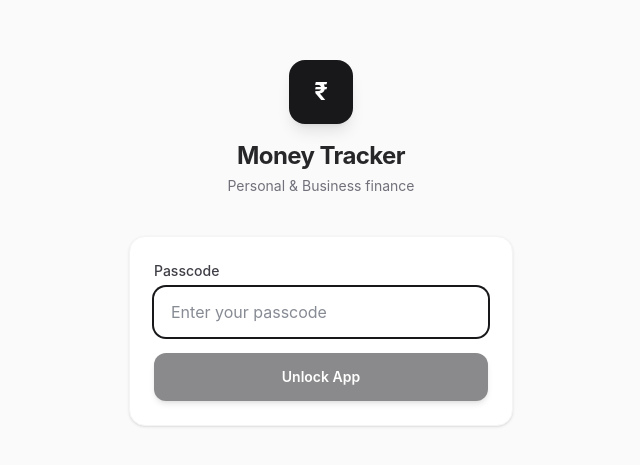
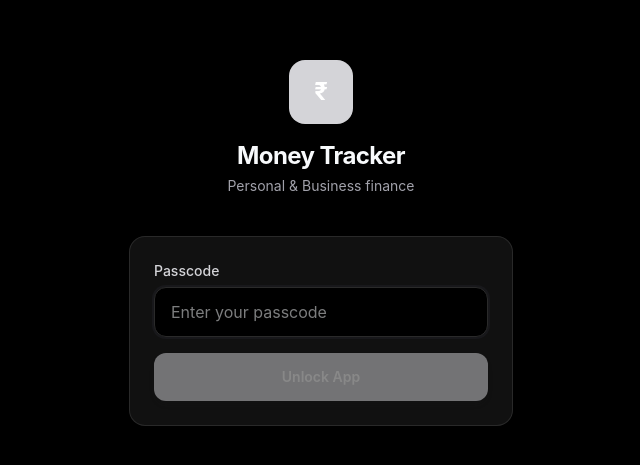
Before and after one commit to FarhanK20-hub/Money-Tracker, a Next.js app: page /login in a window 1280 px wide. Shown: the part 157-622 px from the top of the page, without its empty margins (319-959 px from the left). Built offline with nearby package versions, Linux system fonts and the light colour scheme.

Commit message:
feat: add dark/light mode toggle with default dark theme

```diff
--- a/package.json
+++ b/package.json
@@ -12,7 +12,9 @@
     "@opentelemetry/api": "^1.9.1",
     "dotenv": "^17.4.2",
     "framer-motion": "^13.3.0",
+    "lucide-react": "^1.46.0",
     "next": "16.3.5",
+    "next-themes": "^0.4.6",
     "react": "19.2.8",
     "react-dom": "19.2.8",
     "recharts": "^3.10.1"
--- a/src/app/dashboard/page.tsx
+++ b/src/app/dashboard/page.tsx
@@ -9,6 +9,7 @@ import StatCard from '@/components/StatCard';
 import SpendingDonut from '@/components/SpendingDonut';
 import TransactionCard from '@/components/TransactionCard';
 import { deleteTransaction } from '@/lib/firestore';
+import ThemeToggle from '@/components/ThemeToggle';
 
 export default function DashboardPage() {
   return (
@@ -60,12 +61,15 @@ function DashboardContent() {
               {new Date().toLocaleDateString('en-IN', { weekday: 'long', day: 'numeric', month: 'long' })}
             </p>
           </div>
+          <div className="flex items-center gap-3">
+            <ThemeToggle />
             <button
               onClick={signOut}
               className="text-[11px] text-zinc-500 dark:text-zinc-400 hover:text-zinc-800 dark:hover:text-zinc-100 font-semibold transition-colors px-3 py-1.5 rounded-full hover:bg-zinc-100 dark:hover:bg-white/5 active:scale-95"
             >
               Sign out
             </button>
+          </div>
         </div>
       </header>
 
--- a/src/app/globals.css
+++ b/src/app/globals.css
@@ -1,4 +1,5 @@
 @import "tailwindcss";
+@custom-variant dark (&:is(.dark *));
 
 @theme inline {
   --color-background: var(--background);
@@ -52,8 +53,7 @@
   --text-muted: #94a3b8;
 }
 
-@media (prefers-color-scheme: dark) {
-  :root {
+.dark {
   --background: #000000;
   --foreground: #f8fafc;
 
@@ -64,7 +64,6 @@
   --text-primary: #f8fafc;
   --text-secondary: #a1a1aa;
   --text-muted: #71717a;
-  }
 }
 
 /* ── Base ──────────────────────────────────────────────────────────── */
@@ -83,65 +82,63 @@ body {
 
 /* ── Dark-mode component overrides ────────────────────────────────── */
 
-@media (prefers-color-scheme: dark) {
 /* Cards */
-  .dark-card {
+.dark .dark-card {
   background: var(--surface-1) !important;
   border-color: var(--border-color) !important;
 }
 
 /* Nav */
-  .dark-nav {
+.dark .dark-nav {
   background: color-mix(in srgb, var(--surface-1) 95%, transparent) !important;
   border-color: var(--border-color) !important;
 }
 
 /* Inputs */
-  .dark-input {
+.dark .dark-input {
   background: var(--surface-2) !important;
   border-color: var(--border-color) !important;
   color: var(--text-primary) !important;
 }
 
 /* Header */
-  .dark-header {
+.dark .dark-header {
   background: color-mix(in srgb, var(--background) 95%, transparent) !important;
   border-color: var(--border-color) !important;
 }
 
 /* Invert light backgrounds for zinc shades */
-  .bg-white { background-color: var(--surface-1) !important; }
-  .bg-zinc-50 { background-color: var(--background) !important; }
-  .bg-zinc-100 { background-color: var(--surface-2) !important; }
-  .bg-zinc-200 { background-color: var(--surface-3) !important; }
-  .border-zinc-100 { border-color: var(--border-color) !important; }
-  .border-zinc-200 { border-color: var(--surface-3) !important; }
+.dark .bg-white { background-color: var(--surface-1) !important; }
+.dark .bg-zinc-50 { background-color: var(--background) !important; }
+.dark .bg-zinc-100 { background-color: var(--surface-2) !important; }
+.dark .bg-zinc-200 { background-color: var(--surface-3) !important; }
+.dark .border-zinc-100 { border-color: var(--border-color) !important; }
+.dark .border-zinc-200 { border-color: var(--surface-3) !important; }
 
 /* Text */
-  .text-zinc-800 { color: var(--text-primary) !important; }
-  .text-zinc-700 { color: #d4d4d8 !important; }
-  .text-zinc-600 { color: var(--text-secondary) !important; }
-  .text-zinc-500 { color: var(--text-secondary) !important; }
-  .text-zinc-400 { color: var(--text-muted) !important; }
-  .text-zinc-300 { color: #52525b !important; }
-  .text-zinc-900 { color: #f4f4f5 !important; }
+.dark .text-zinc-800 { color: var(--text-primary) !important; }
+.dark .text-zinc-700 { color: #d4d4d8 !important; }
+.dark .text-zinc-600 { color: var(--text-secondary) !important; }
+.dark .text-zinc-500 { color: var(--text-secondary) !important; }
+.dark .text-zinc-400 { color: var(--text-muted) !important; }
+.dark .text-zinc-300 { color: #52525b !important; }
+.dark .text-zinc-900 { color: #f4f4f5 !important; }
 
 /* Buttons */
-  .bg-zinc-800 { background-color: #e4e4e7 !important; }
-  .bg-zinc-800.text-white { color: #18181b !important; }
-  .hover\:bg-zinc-700:hover { background-color: #d4d4d8 !important; }
-  .bg-zinc-900 { background-color: #d4d4d8 !important; }
-  .hover\:bg-zinc-800:hover { background-color: #e4e4e7 !important; }
+.dark .bg-zinc-800 { background-color: #e4e4e7 !important; }
+.dark .bg-zinc-800.text-white { color: #18181b !important; }
+.dark .hover\:bg-zinc-700:hover { background-color: #d4d4d8 !important; }
+.dark .bg-zinc-900 { background-color: #d4d4d8 !important; }
+.dark .hover\:bg-zinc-800:hover { background-color: #e4e4e7 !important; }
 
 /* Stat cards */
-  .bg-personal-50\/60 { background-color: color-mix(in srgb, #0d9488 15%, transparent) !important; }
-  .bg-business-50\/60 { background-color: color-mix(in srgb, #d97706 15%, transparent) !important; }
-  .bg-pending-50\/60  { background-color: color-mix(in srgb, #f97316 15%, transparent) !important; }
+.dark .bg-personal-50\/60 { background-color: color-mix(in srgb, #0d9488 15%, transparent) !important; }
+.dark .bg-business-50\/60 { background-color: color-mix(in srgb, #d97706 15%, transparent) !important; }
+.dark .bg-pending-50\/60  { background-color: color-mix(in srgb, #f97316 15%, transparent) !important; }
 
 /* Spinner contrast */
-  .border-zinc-300 { border-color: #3f3f46 !important; }
-  .border-t-zinc-700 { border-top-color: #e4e4e7 !important; }
-}
+.dark .border-zinc-300 { border-color: #3f3f46 !important; }
+.dark .border-t-zinc-700 { border-top-color: #e4e4e7 !important; }
 
 /* ── Scrollbar ─────────────────────────────────────────────────────── */
 
--- a/src/app/layout.tsx
+++ b/src/app/layout.tsx
@@ -3,6 +3,7 @@ import { Outfit, JetBrains_Mono } from "next/font/google";
 import "./globals.css";
 import { AuthProvider } from "@/lib/auth-context";
 import { DataProvider } from "@/lib/data-context";
+import { ThemeProvider } from "@/components/ThemeProvider";
 
 const outfit = Outfit({
   variable: "--font-sans",
@@ -41,16 +42,18 @@ export const viewport: Viewport = {
 
 export default function RootLayout({ children }: { children: React.ReactNode }) {
   return (
-    <html lang="en" className={`${outfit.variable} ${jetbrains.variable} h-full antialiased`}>
+    <html lang="en" className={`${outfit.variable} ${jetbrains.variable} h-full antialiased`} suppressHydrationWarning>
       <head>
         <link rel="apple-touch-icon" href="/icons/icon-192.png" />
       </head>
       <body className="min-h-full flex flex-col bg-background text-foreground font-sans">
-        <AuthProvider>
-          <DataProvider>
-            {children}
-          </DataProvider>
-        </AuthProvider>
+        <ThemeProvider attribute="class" defaultTheme="dark" disableTransitionOnChange>
+          <AuthProvider>
+            <DataProvider>
+              {children}
+            </DataProvider>
+          </AuthProvider>
+        </ThemeProvider>
       </body>
     </html>
   );
--- /dev/null
+++ b/src/components/ThemeProvider.tsx
@@ -0,0 +1,8 @@
+'use client';
+
+import { ThemeProvider as NextThemesProvider } from 'next-themes';
+import { type ThemeProviderProps } from 'next-themes/dist/types';
+
+export function ThemeProvider({ children, ...props }: ThemeProviderProps) {
+  return <NextThemesProvider {...props}>{children}</NextThemesProvider>;
+}
--- /dev/null
+++ b/src/components/ThemeToggle.tsx
@@ -0,0 +1,33 @@
+'use client';
+
+import { useTheme } from 'next-themes';
+import { useEffect, useState } from 'react';
+import { Sun, Moon } from 'lucide-react';
+
+export default function ThemeToggle() {
+  const [mounted, setMounted] = useState(false);
+  const { theme, setTheme } = useTheme();
+
+  // useEffect only runs on the client, so now we can safely show the UI
+  useEffect(() => {
+    setMounted(true);
+  }, []);
+
+  if (!mounted) {
+    return <div className="w-8 h-8 rounded-full" />; // Placeholder
+  }
+
+  return (
+    <button
+      onClick={() => setTheme(theme === 'dark' ? 'light' : 'dark')}
+      className="w-8 h-8 rounded-full flex items-center justify-center transition-colors bg-white/5 hover:bg-white/10 dark:bg-white/10 dark:hover:bg-white/20 active:scale-95 text-zinc-600 dark:text-zinc-400 hover:text-zinc-900 dark:hover:text-zinc-100"
+      aria-label="Toggle theme"
+    >
+      {theme === 'dark' ? (
+        <Sun size={14} strokeWidth={2.5} />
+      ) : (
+        <Moon size={14} strokeWidth={2.5} />
+      )}
+    </button>
+  );
+}
```
Also changed, not shown: 1 other file (tests, documents, lock files or other folders). Lines whose indentation alone changed are shown as unchanged.
